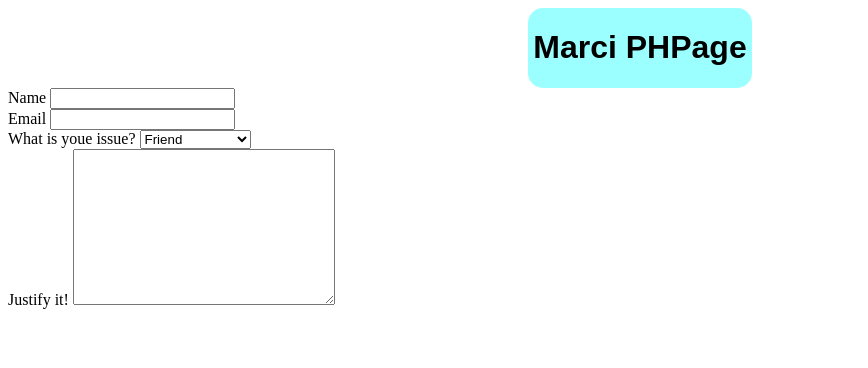
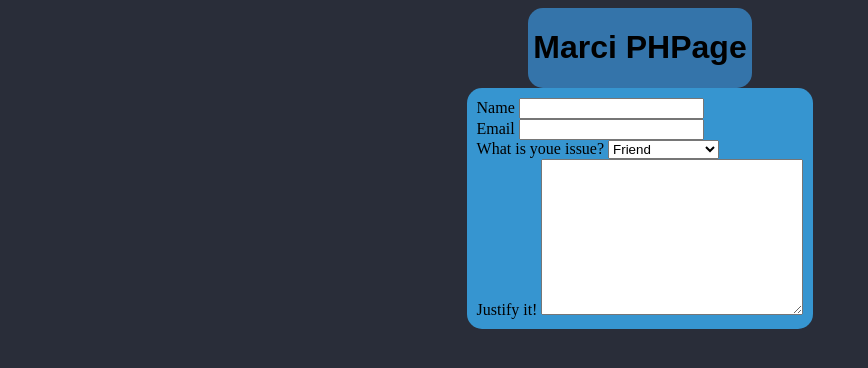
Before and after one commit to marcilustra/SimpleContactForm, a PHP site: page / in a window 1280 px wide. Shown: the top 368 px of the page, without its empty margins (0-868 px from the left). Run offline with PHP 8.4, Linux system fonts and the light colour scheme.

Commit message:
centering form body

```diff
--- a/assets/styles.css
+++ b/assets/styles.css
@@ -1,5 +1,8 @@
+html {
+    background-color: rgba(22, 27, 40, 0.917);
+}
 .heading {
-    background-color: rgba(0, 255, 255, 0.391);
+    background-color: rgba(56, 140, 208, 0.748);
     width: fit-content;
     text-align: center;
     font-family: Arial, Helvetica, sans-serif;
@@ -11,5 +14,12 @@
 }
 
 #form-body {
-
+    margin: auto;
+    display: flex;
+    align-items: center;
+    justify-content: center;
+    width: fit-content;
+    padding: 10px;
+    border-radius: 15px;
+    background-color: rgb(54, 149, 208);
 }
```
